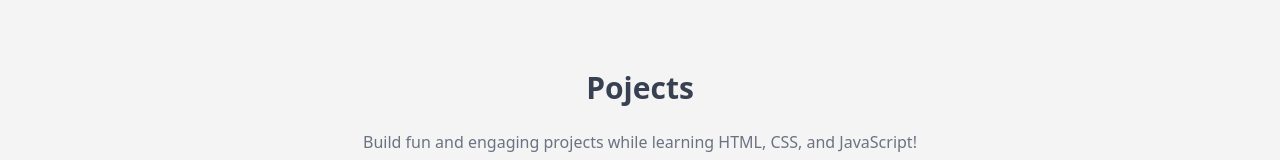
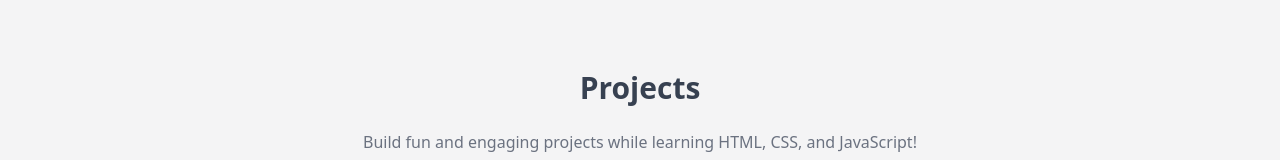
Before and after one commit to marco-soria/mern-blog-js, a React (Vite) app in the folder client/: page /projects in a window 1280 px wide. Shown: the part 233-393 px from the top of the page. Built offline with nearby package versions, Linux system fonts and the light colour scheme; no server answers.

Commit message:
small typo fix in projects page

```diff
--- a/client/src/pages/Projects.jsx
+++ b/client/src/pages/Projects.jsx
@@ -3,7 +3,7 @@
 export const Projects = () => {
   return (
     <div className='min-h-screen max-w-2xl mx-auto flex justify-center items-center flex-col gap-6 p-3'>
-      <h1 className='text-3xl font-semibold'>Pojects</h1>
+      <h1 className='text-3xl font-semibold'>Projects</h1>
       <p className='text-md text-gray-500'>Build fun and engaging projects while learning HTML, CSS, and JavaScript!</p>
       <CallToAction />
     </div>
```
